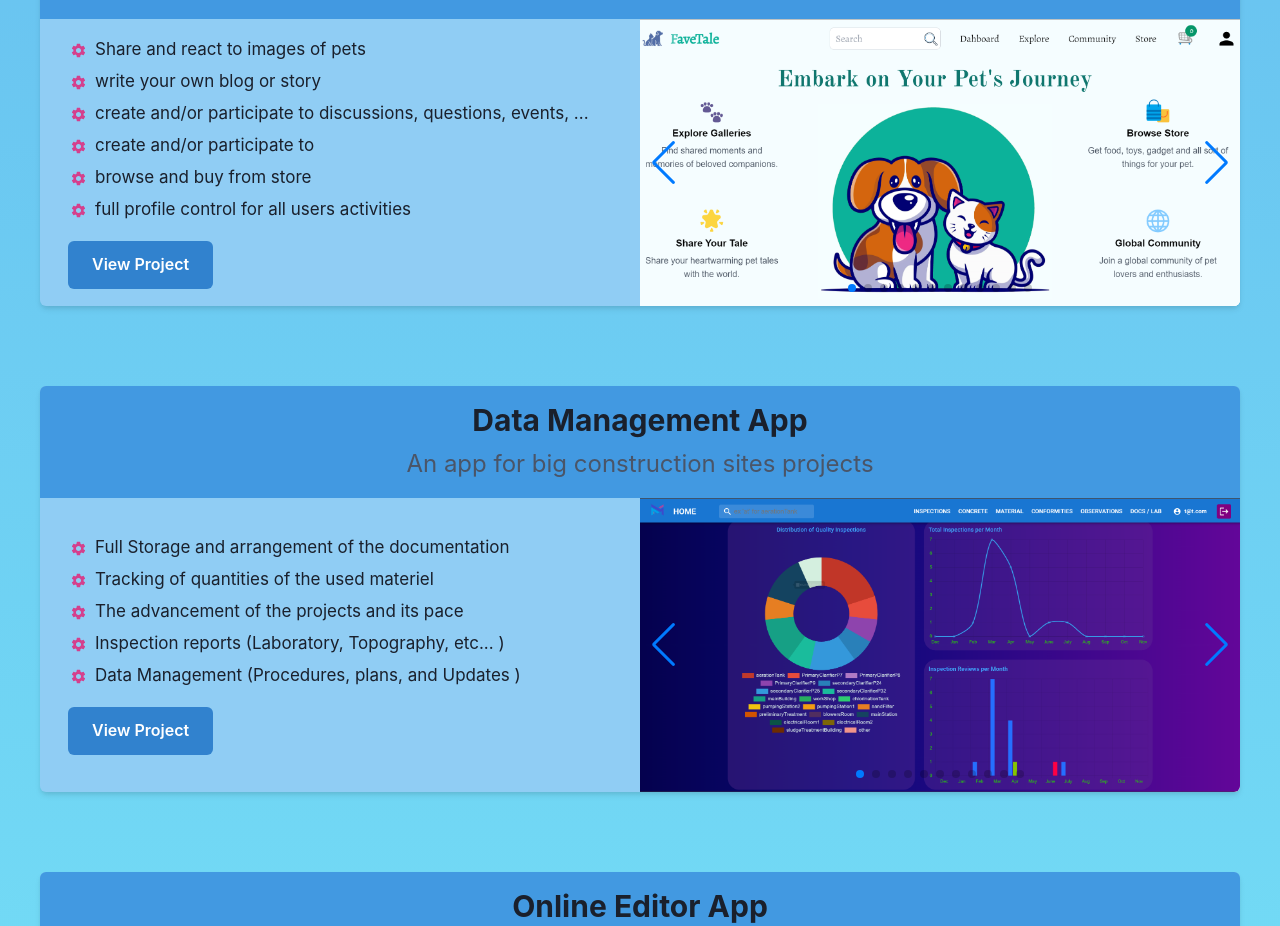
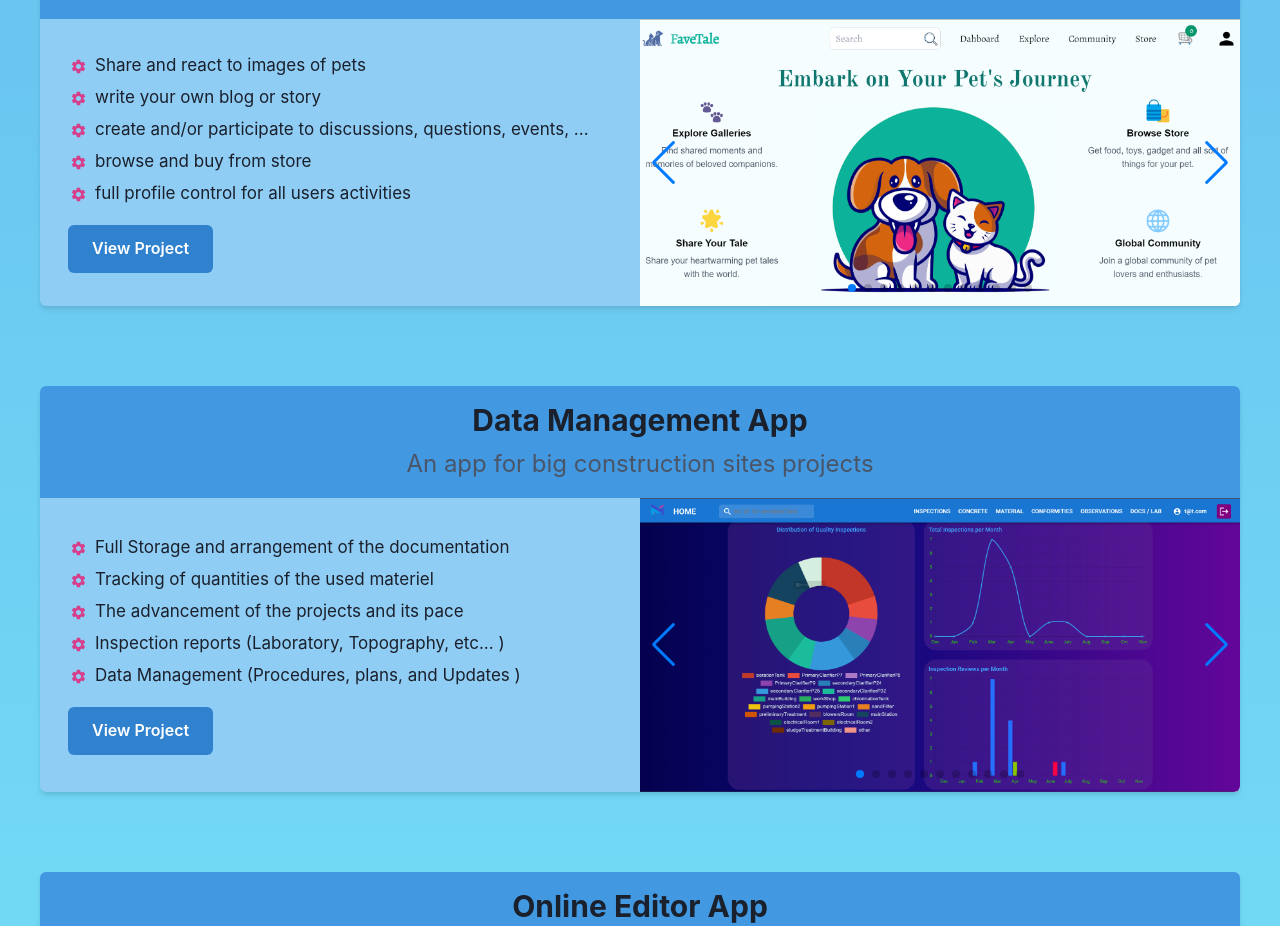
Before and after one commit to tahasama/myPortfolio, a React (Create React App) app: page / in a window 1280 px wide. Shown: the part 3721-4647 px from the top of the page. Built offline with nearby package versions, Linux system fonts and the light colour scheme; no server answers.

Commit message:
descrption rectification

```diff
--- a/src/components/projects.tsx
+++ b/src/components/projects.tsx
@@ -156,7 +156,6 @@ const Projects = () => {
         {
           desc: "create and/or participate to discussions, questions, events, ...",
         },
-        { desc: "create and/or participate to " },
         { desc: "browse and buy from store" },
         { desc: "full profile control for all users activities" },
       ],
```
